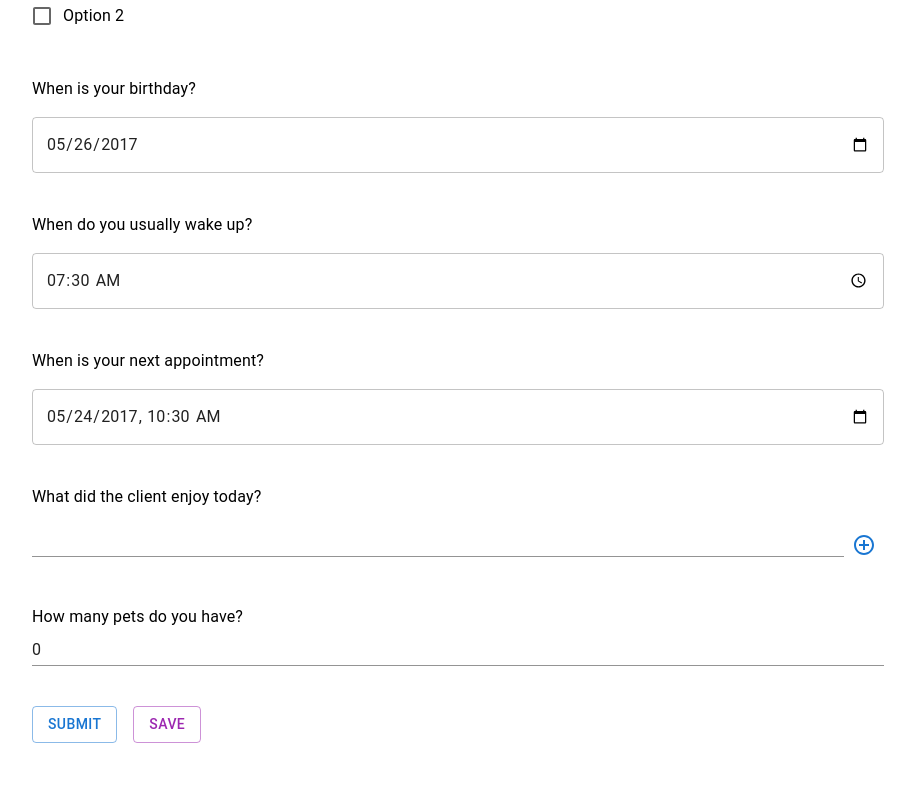
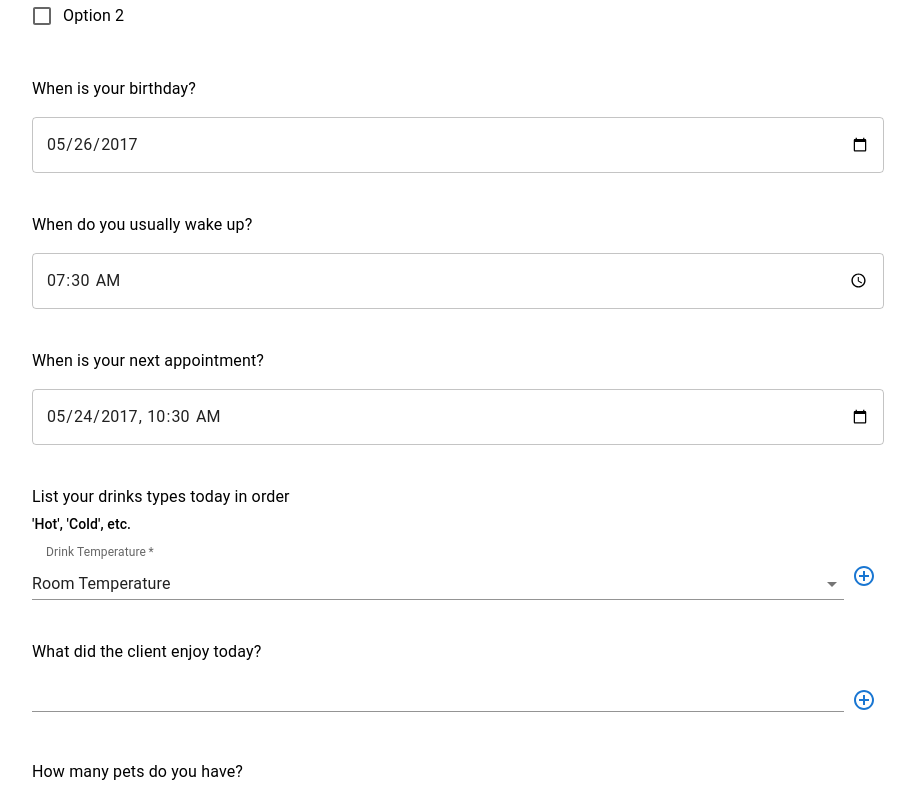
Before and after one commit to peterrwilson99/form-builder-mui, a React (Create React App) app in the folder example/: page / in a window 1280 px wide. Shown: the part 1335-2132 px from the top of the page, without its empty margins (182-1097 px from the left). Before the commit the page ends 2094 px from the top, so only its background shows below. Built offline with nearby package versions, Linux system fonts and the light colour scheme.

Commit message:
implementation without testing

```diff
--- a/example/src/components/FormExamples.ts
+++ b/example/src/components/FormExamples.ts
@@ -1,10 +1,5 @@
 export const Form1 = [
-  {
-    id: 8,
-    type: "Header",
-    text: "Section 1: About you!",
-    variant: "h3",
-  },
+    { id: 8, type: "Header", text: "Section 1: About you!", variant: "h3" },
     {
         id: 16,
         type: "Header",
@@ -27,7 +22,7 @@ export const Form1 = [
         prompt: "What is your age?",
         required: false,
         variant: "standard",
-    value: "23",
+        value: "24",
         multiline: false,
     },
     {
@@ -117,6 +112,22 @@ export const Form1 = [
         required: true,
         format: "datetime-local",
         value: "2017-05-24T10:30",
+    },
+    {
+        id: 838763443,
+        type: "MultipleSelectField",
+        prompt: "List your drinks types today in order",
+        additional: "'Hot', 'Cold', etc.",
+        required: true,
+        value: ["Room Temperature"],
+        options: [
+            { value: "Hot", label: "Hot" },
+            { value: "Room Temperature", label: "Room Temperature" },
+            { value: "Cold", label: "Cold" },
+        ],
+        variant: "standard",
+        label: "Drink Temperature",
+        min: "1",
     },
     {
         id: 14,
@@ -296,8 +307,7 @@ export const BuiltForm = [
     {
         id: 4,
         type: "TextField",
-    prompt:
-      "The meal described above, where did you have it the best in the past?",
+        prompt: "The meal described above, where did you have it the best in the past?",
         required: false,
         variant: "standard",
         value: "",
@@ -356,8 +366,7 @@ export const BuiltFormFilled = [
     {
         id: 4,
         type: "TextField",
-    prompt:
-      "The meal described above, where did you have it the best in the past?",
+        prompt: "The meal described above, where did you have it the best in the past?",
         required: false,
         variant: "standard",
         value: "Moms house",
--- a/example/src/components/form-builder-mui/elements/Components.ts
+++ b/example/src/components/form-builder-mui/elements/Components.ts
@@ -7,6 +7,7 @@ import DateInput from "./DateInput";
 import MultipleTextField from "./MultipleTextField";
 import NumberInput from "./NumberInput";
 import Divider from "./Divider";
+import MultipleSelectField from "./MultipleSelectField";
 
 export type { TextFieldProps } from "./TextField";
 export type { RadioInputProps } from "./RadioInput";
@@ -31,6 +32,7 @@ export const ComponentDefaults = {
         prompt: "Question text here",
         additional: "Additional question text here",
         required: false,
+        variant: "standard",
         value: "",
         options: [
             { label: 'Yes', value: 'Yes' },
@@ -82,6 +84,18 @@ export const ComponentDefaults = {
         additional: "Additional question text here",
         required: false,
     },
+    'MultipleSelectField': {
+        prompt: "Question text here",
+        additional: "Additional question text here",
+        required: false,
+        variant: "standard",
+        value: [""],
+        options: [
+            { label: 'Option1', value: 'Option1' },
+            { label: 'Option2', value: 'Option2' },
+            { label: 'Option3', value: 'Option3' },
+        ]
+    },
     'NumberInput': {
         prompt: "Question text here",
         additional: "Additional question text here",
@@ -100,6 +114,7 @@ export const Components = {
     'DateInput': DateInput,
     'MultipleTextField': MultipleTextField,
     'NumberInput': NumberInput,
+    'MultipleSelectField': MultipleSelectField,
 }
 
 // make type of keys in components
@@ -189,6 +204,17 @@ export const ComponentProperties = {
         max: { type: 'number', label: 'Maximum Amount of Lines' },
         value: { type: 'default', label: 'Default Value'},
     },
+    'MultipleSelectField': {
+        prompt: { type: 'string', label: 'Question Prompt'},
+        additional: { type: 'string', label: 'Additional Text' },
+        label: { type: 'string', label: 'Label Text'},
+        options: { type: 'array', label: 'Options' },
+        required: { type: 'boolean', label: 'Required Field?' },
+        variant: { type: 'select', label: 'Variant', options: ['standard', 'filled', 'outlined'] },
+        min: { type: 'number', label: 'Minimum Amount of Lines' },
+        max: { type: 'number', label: 'Maximum Amount of Lines' },
+        value: { type: 'default', label: 'Default Value'},
+    },
     'NumberInput': {
         prompt: { type: 'string', label: 'Question Prompt'},
         additional: { type: 'string', label: 'Additional Text' },
--- /dev/null
+++ b/example/src/components/form-builder-mui/elements/MultipleSelectField.tsx
@@ -0,0 +1,98 @@
+import { FC, useState, useEffect } from 'react';
+import IconButton from '@mui/material/IconButton';
+import AddCircleOutlineIcon from '@mui/icons-material/AddCircleOutline';
+import DeleteIcon from '@mui/icons-material/Delete';
+import { Box, FormControl, InputLabel, MenuItem, Select, SelectChangeEvent, Typography } from '@mui/material';
+import { Option } from './SelectInput';
+
+export interface MultipleSelectFieldProps {
+    id: string;
+    prompt: string;
+    additional?: string;
+    label?: string;
+    required?: boolean;
+    value: string[];
+    variant?: "standard" | "filled" | "outlined";
+    options: Option[];
+    onChange: (id: string, values: string[]) => void;
+    disabled?: boolean;
+    min?: string;
+    max?: string;
+}
+
+const MultipleSelectField: FC<MultipleSelectFieldProps> = ({ id, value, prompt, additional, label, variant, required, options, onChange, disabled, max, min }) => {
+    const defaultValues = () => {
+        if (!min) return [''];
+        return Array(parseInt(min)).fill('');
+    }
+    const [values, setValues] = useState<string[]>(defaultValues);
+
+    useEffect(() => {
+        setValues(value ?? defaultValues);
+    // eslint-disable-next-line react-hooks/exhaustive-deps
+    }, [value, min]);
+
+    const handleAddField = () => {
+        setValues([...values, '']);
+    }
+
+    const handleRemoveField = (index: number) => {
+        const newValues = values.filter((value, idx) => idx !== index);
+        setValues(newValues);
+        onChange(id, newValues);
+    }
+
+    const handleChange = (index: number, event: SelectChangeEvent<string>) => {
+        const newValues = [...values];
+        newValues[index] = event.target.value;
+        setValues(newValues);
+        onChange(id, newValues);
+    };
+
+    return (
+        <Box sx={{marginY: "2.5rem"}}>
+            <Typography variant="body1" gutterBottom>{prompt}</Typography>
+            <Typography variant="subtitle2" gutterBottom>
+                {additional}
+            </Typography>
+            {values.map((localValue, index) => (
+                <Box key={index} sx={{display: "flex", justifyContent: "center", marginY: "16px"}} className="d-flex align-items-center my-4">
+                    <FormControl fullWidth required={required}>
+                        <InputLabel id={id + "-label"}>{label}</InputLabel>
+                        <Select
+                            labelId={id + "-label"}
+                            id={id}
+                            value={localValue}
+                            variant={variant ?? "standard"}
+                            onChange={(event) => handleChange(index, event)}
+                            label={prompt}
+                            disabled={disabled}
+                            fullWidth
+                            sx={{wordWrap: "break-word"}}
+                        >
+                            {(options ?? []).map((option, index) => (
+                                <MenuItem key={index} value={option.value}>
+                                    {option.label}
+                                </MenuItem>
+                            ))}
+                        </Select>
+                    </FormControl>
+                    {index === values.length - 1 && (
+                        // strict comparison is not working for some reason
+                        <IconButton color="primary" disabled={disabled || ((max && values.length >= parseInt(max)) || undefined)} onClick={handleAddField}>
+                            <AddCircleOutlineIcon />
+                        </IconButton>
+                    )}
+                    {index > 0 && index === values.length - 1 && (
+                        // same as above, strict comparison not working
+                        <IconButton color="secondary" disabled={disabled || ((min && values.length <= parseInt(min)) || undefined)} onClick={() => handleRemoveField(index)}>
+                            <DeleteIcon />
+                        </IconButton>
+                    )}
+                </Box>
+            ))}
+        </Box>
+    );
+}
+
+export default MultipleSelectField;
```
Lines whose indentation alone changed are shown as unchanged.
